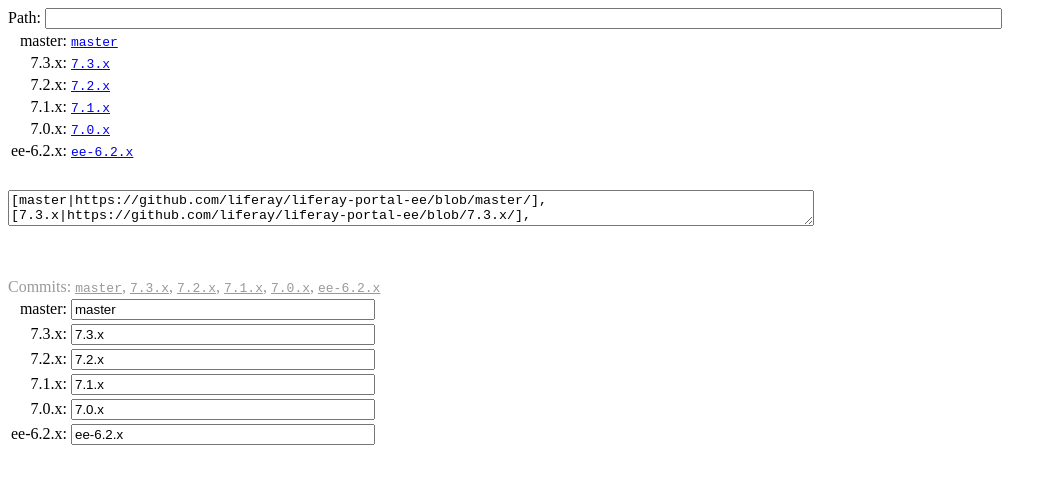
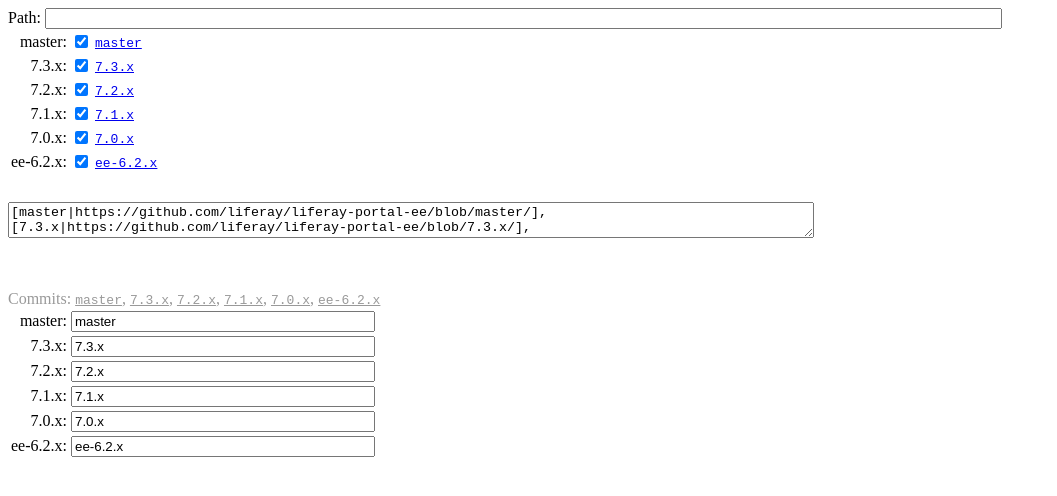
Before and after one commit to samuelkong/gongju, a plain HTML site: page dxp-git-ver-link/dxp-git-ver-link.htm in a window 1280 px wide. Shown: the whole page, without its empty margins (0-1057 px from the left). Drawn offline with Linux system fonts and the light colour scheme.

Commit message:
Add option to toggle versions in Jira markup

```diff
--- a/dxp-git-ver-link/dxp-git-ver-link.htm
+++ b/dxp-git-ver-link/dxp-git-ver-link.htm
@@ -174,13 +174,32 @@
 		document.getElementById("linkTo70x").href = link70x;
 		document.getElementById("linkTo62x").href = link62x;
 
-		document.getElementById("jiraMarkup").value = "[master|" +
-			linkMaster +"], [7.3.x|" +
-			link73x + "], [7.2.x|" +
-			link72x + "], [7.1.x|" +
-			link71x + "], [7.0.x|" +
-			link70x + "], [6.2.x|" +
-			link62x+ "]";
+		var jiraMarkup = "";
+
+		if (document.getElementById("enableJiraLinkMaster").checked) {
+			jiraMarkup += "[master|" + linkMaster +"], ";
+		}
+		if (document.getElementById("enableJiraLink73x").checked) {
+			jiraMarkup += "[7.3.x|" + link73x +"], ";
+		}
+		if (document.getElementById("enableJiraLink72x").checked) {
+			jiraMarkup += "[7.2.x|" + link72x +"], ";
+		}
+		if (document.getElementById("enableJiraLink71x").checked) {
+			jiraMarkup += "[7.1.x|" + link71x +"], ";
+		}
+		if (document.getElementById("enableJiraLink70x").checked) {
+			jiraMarkup += "[7.0.x|" + link70x +"], ";
+		}
+		if (document.getElementById("enableJiraLink62x").checked) {
+			jiraMarkup += "[6.2.x|" + link62x +"], ";
+		}
+
+		if (jiraMarkup.length != 0) {
+			jiraMarkup = jiraMarkup.slice(0, -2);
+		}
+
+		document.getElementById("jiraMarkup").value = jiraMarkup;
 	}
 </script>
 <style type="text/css">
@@ -200,27 +219,33 @@
 
 <table>
 <tr>
-	<td class="branch-name">master</td>
+	<td class="branch-name"><label for="enableJiraLinkMaster">master</label></td>
+	<td><input checked="checked" id="enableJiraLinkMaster" onchange="updateLinks()" type="checkbox" /></td>
 	<td><a href="#" id="linkToMaster" target="_blank"></a></td>
 </tr>
 <tr>
-	<td class="branch-name">7.3.x</td>
+	<td class="branch-name"><label for="enableJiraLink73x">7.3.x</label></td>
+	<td><input checked="checked" id="enableJiraLink73x" onchange="updateLinks()" type="checkbox" /></td>
 	<td><a href="#" id="linkTo73x" target="_blank"></a></td>
 </tr>
 <tr>
-	<td class="branch-name">7.2.x</td>
+	<td class="branch-name"><label for="enableJiraLink72x">7.2.x</label></td>
+	<td><input checked="checked" id="enableJiraLink72x" onchange="updateLinks()" type="checkbox" /></td>
 	<td><a href="#" id="linkTo72x" target="_blank"></a></td>
 </tr>
 <tr>
-	<td class="branch-name">7.1.x</td>
+	<td class="branch-name"><label for="enableJiraLink71x">7.1.x</label></td>
+	<td><input checked="checked" id="enableJiraLink71x" onchange="updateLinks()" type="checkbox" /></td>
 	<td><a href="#" id="linkTo71x" target="_blank"></a></td>
 </tr>
 <tr>
-	<td class="branch-name">7.0.x</td>
+	<td class="branch-name"><label for="enableJiraLink70x">7.0.x</label></td>
+	<td><input checked="checked" id="enableJiraLink70x" onchange="updateLinks()" type="checkbox" /></td>
 	<td><a href="#" id="linkTo70x" target="_blank"></a></td>
 </tr>
 <tr>
-	<td class="branch-name">ee-6.2.x</td>
+	<td class="branch-name"><label for="enableJiraLink62x">ee-6.2.x</label></td>
+	<td><input checked="checked" id="enableJiraLink62x" onchange="updateLinks()" type="checkbox" /></td>
 	<td><a href="#" id="linkTo62x" target="_blank"></a></td>
 </tr>
 </table>
```
